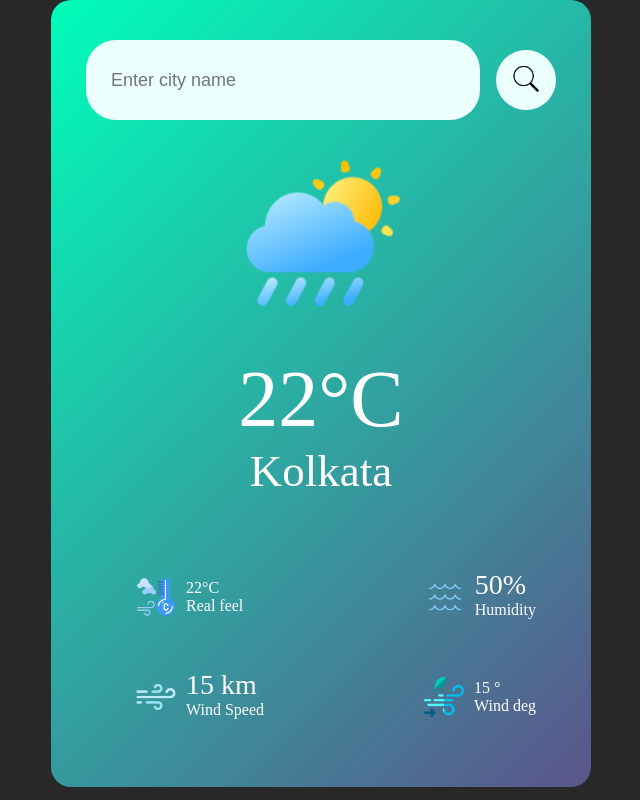
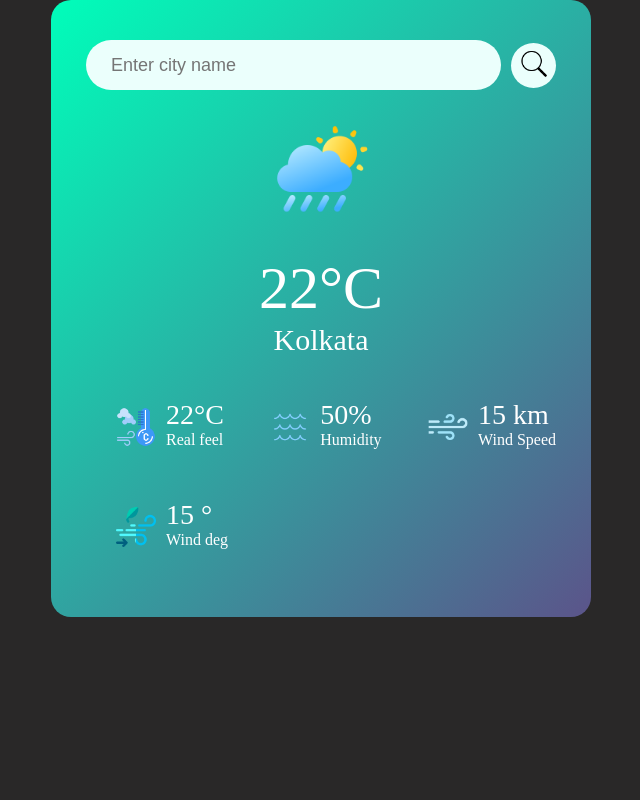
Before and after one commit to imranali5/Weather, a plain HTML site: page index.html in a window 1280 px wide. Shown: the whole page, without its empty margins (319-959 px from the left). Drawn offline with Linux system fonts and the light colour scheme.

Commit message:
Update style.css

```diff
--- a/style.css
+++ b/style.css
@@ -27,11 +27,11 @@ body{
     outline: 0;
     background: #ebfffc;
     color: #555;
-    padding: 10px 25px;
-    height: 60px;
+    padding: 5px 25px;
+    height: 40px;
     border-radius: 30px;
     flex: 1;
-    margin-right: 16px;
+    margin-right: 10px;
     font-size: 18px;
 }
 .search button{
@@ -39,8 +39,8 @@ body{
     outline: 0;
     background: #ebfffc;
     border-radius: 50%;
-    width: 60px;
-    height: 60px;
+    width: 45px;
+    height: 45px;
     cursor: pointer;
 }
 .search button img{
@@ -50,23 +50,23 @@ body{
     width: 30px;
 }
 .weather img{
-    width: 170px;
+    width: 100px;
     margin: 30px;
 }
 .weather h1{
-    font-size: 80px;
-    font-weight: 500;
+    font-size: 60px;
+    font-weight: 400;
 }
 .weather h2{
-    font-size: 45px;
-    font-weight: 400;
+    font-size: 30px;
+    font-weight: 300;
 }
 .details{
     display: flex;
     align-items: center;
     justify-content: space-between;
-    padding: 0px 20px;
-    margin-top: 50px;
+    padding: 0px 0px;
+    margin-top: 20px;
     flex-wrap: wrap;
 }
 .col{
@@ -78,7 +78,7 @@ body{
     width: 40px;
     margin-right: 10px;
 }
-.humidity, .wind{
+.humidity, .wind,.feel,.wind_deg{
     font-size: 28px;
     margin-top: -6px;
 }
```
